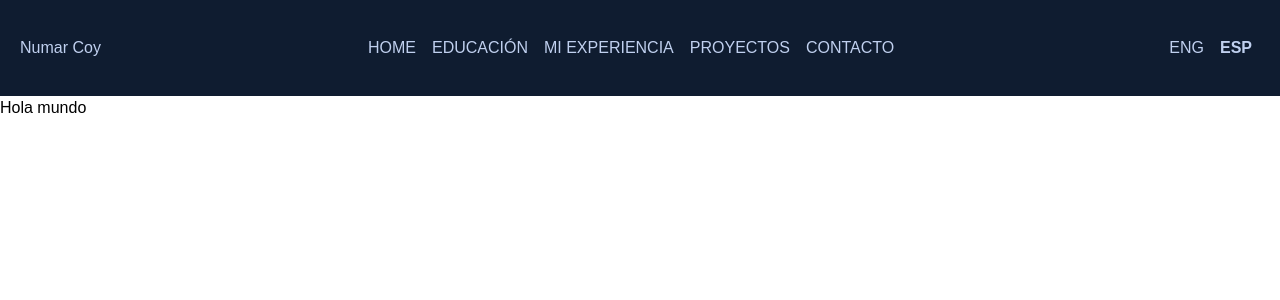
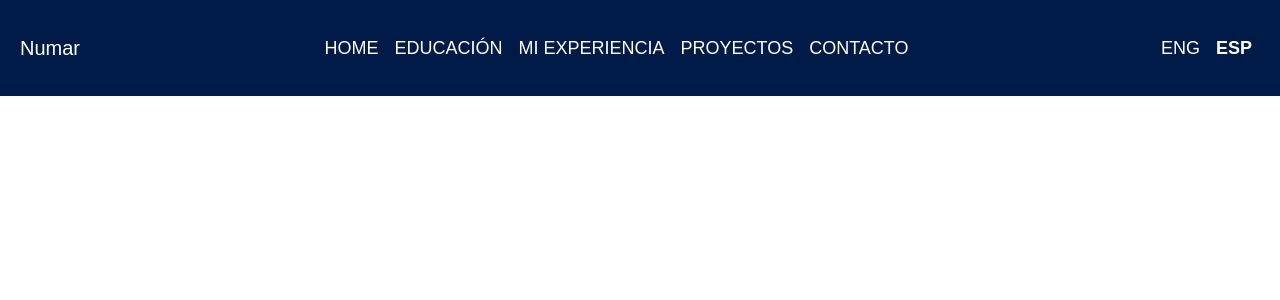
Before and after one commit to numarCoy98/Portafolio, a React (Vite) app: page / in a window 1280 px wide. Shown: the top 300 px of the page. Built offline with nearby package versions, Linux system fonts and the light colour scheme.

Commit message:
HomePage and card component using a icon library

```diff
--- a/index.html
+++ b/index.html
@@ -5,6 +5,8 @@
   <meta charset="UTF-8" />
   <!-- <link rel="icon" type="image/svg+xml" href="/vite.svg" /> -->
   <meta name="viewport" content="width=device-width, initial-scale=1.0" />
+  <link href='https://unpkg.com/boxicons@2.1.4/css/boxicons.min.css' rel='stylesheet'>
+
   <link href="/dist/output.css" rel="stylesheet">
   <title>CV: Numar Coy</title>
 </head>
--- a/src/App.jsx
+++ b/src/App.jsx
@@ -1,15 +1,20 @@
-import { Navbar } from "./Navbar/Navbar"
+
+import { AppRouter } from "./router/AppRouter"
 
 function App() {
 
   return (
     <>
-      <header className="h-24 bg-blue-dark">
+      <div className="bg-blue-dark">
+
+        <AppRouter />
+      </div>
+      {/* <header className="h-24 bg-blue-dark">
         <Navbar />
       </header>
       <h1>
         Hola mundo
-      </h1>
+      </h1> */}
     </>
   )
 }
--- a/src/Navbar/Navbar.jsx
+++ b/src/Navbar/Navbar.jsx
@@ -21,18 +21,18 @@ const lenguages = { esp: listWindowsEsp, eng: listWindowsEng }
 export const Navbar = () => {
     const [lenguage, setLenguage] = useState('esp')
     return (
-        <nav className="flex justify-between items-center h-24 p-5">
+        <nav className="flex justify-between items-center h-24 p-5 bg-blue-dark text-lg font-medium">
             <div >
-                <a className="text-blue-light"> Numar Coy</a>
+                <a className="text-white text-xl"> Numar</a>
             </div>
             <div>
                 <ol className="flex justify-between items-center">
-                    {lenguages[lenguage].map(({ name, id }) => (<li className="mx-2 text-blue-light" key={id}>{name.toUpperCase()}</li>))}
+                    {lenguages[lenguage].map(({ name, id }) => (<li className="mx-2 text-white transition duration-200 delay-150 hover:text-blue-light" key={id}>{name.toUpperCase()}</li>))}
                 </ol>
             </div>
             <div className="">
-                <a onClick={() => setLenguage('eng')} className={`mx-2 text-blue-light ${lenguage === 'eng' ? 'font-black' : ''}`}>ENG</a>
-                <a onClick={() => setLenguage('esp')} className={`mx-2 text-blue-light ${lenguage === 'esp' ? 'font-black' : ''}`}>ESP</a>
+                <a onClick={() => setLenguage('eng')} className={`mx-2 text-white ${lenguage === 'eng' ? 'font-bold' : ''}`}>ENG</a>
+                <a onClick={() => setLenguage('esp')} className={`mx-2 text-white ${lenguage === 'esp' ? 'font-bold' : ''}`}>ESP</a>
             </div>
         </nav>
     )
--- /dev/null
+++ b/src/views/HomePage.jsx
@@ -0,0 +1,31 @@
+import { Card } from "./components/Card"
+
+const redSocialIcons = [
+    { key: 1, name: 'linkedin', classNameIcon: 'bx bxl-linkedin', url: 'https://www.linkedin.com/in/stiven-coy/' },
+    { key: 2, name: 'github', classNameIcon: 'bx bxl-github', url: 'https://github.com/numarCoy98' },
+    { key: 3, name: 'instagram', classNameIcon: 'bx bxl-instagram', url: 'https://www.instagram.com/numarcoy3/' }
+]
+
+export const HomePage = () => {
+    const imageUrl = '/meSmall2.jpg'
+    return (
+        <div className="container mx-auto px-4 flex justify-between rounded-2xl mt-4" style={{ height: '80vh' }}>
+            <div className="w-1/2 flex justify-center items-start flex-col font-bold">
+                <p className="text-3xl text-blue-light-2">Bienvenidos</p>
+                <p className="text-xl text-white">Mi nombre es Numar Stiven Coy Paez</p>
+                <p className="text-xl text-white">y soy desarrollador <span className="text-blue ">Frontend</span></p>
+                <div className="text-white text-2xl flex justify-start">
+                    {redSocialIcons.map(({ classNameIcon, url, key }) =>
+                        (<a target='_blank' key={key} href={url} className="mr-2"><i className={classNameIcon}></i></a>)
+                    )}
+                </div>
+            </div>
+
+            <div className="w-1/2 h-full flex justify-center items-center "
+            >
+                <Card url={imageUrl} />
+
+            </div>
+        </div>
+    )
+}
--- /dev/null
+++ b/src/views/components/Card.jsx
@@ -0,0 +1,15 @@
+import './card.css'
+export const Card = ({ url }) => {
+    return (
+        <article className="w-64 h-80 rounded-3xl shadow-2xl shadow-blue"
+            style={{
+                // border: '1px solid red',
+                // backgroundImage: `url(${imageUrl})`,
+                // boxShadow: "15px 15px 5px 5px",
+            }}>
+            <img src={url} alt="me" className="rounded-3xl" width='100%' height='100%'
+            />
+
+        </article>
+    )
+}
--- /dev/null
+++ b/src/views/components/card.css
@@ -0,0 +1,11 @@
+img:hover {
+    transform: scale(2);
+}
+
+img {
+    transition: transform .5s;
+}
+
+article {
+    overflow: hidden;
+}
--- /dev/null
+++ b/src/views/index.js
@@ -0,0 +1 @@
+export * from './HomePage'
--- a/tailwind.config.js
+++ b/tailwind.config.js
@@ -4,12 +4,22 @@ export default {
   theme: {
     colors: {
       gray: '#c2c6ce',
-      'blue-light': '#c0d0ef',
-      'blue': '#668dc0',
-      'blue-king': '#304age',
-      'blue-dark': '#0f1c30'
+      'blue-light-2': '#dde8f0',
+      'blue-light': '#97cbdc',
+      'blue': '#018abd',
+      'blue-king': '#004581',
+      'blue-dark': '#001b48',
+      'white': 'white',
+      "gray-dark": "#2C3333"
+    },
+    // colors: {
+    //   gray: '#c2c6ce',
+    //   'blue-light': '#c0d0ef',
+    //   'blue': '#668dc0',
+    //   'blue-king': '#304age',
+    //   'blue-dark': '#0f1c30'
 
-    },
+    // },
     // colors: {
     //   'blue': '#1fb6ff',
     //   'purple': '#7e5bef',
@@ -26,6 +36,9 @@ export default {
       serif: ['Merriweather', 'serif'],
     },
     extend: {
+      backgroundImage: {
+        'home-me': "url('/public/me.jpg')",
+      },
       spacing: {
         '8xl': '96rem',
         '9xl': '128rem',
```
Also changed, not shown: 2 other files (tests, documents, lock files or other folders).
